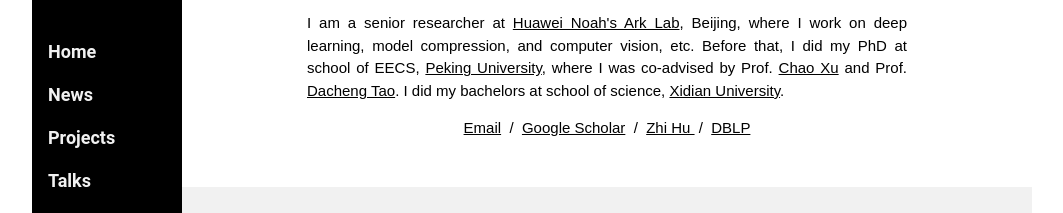
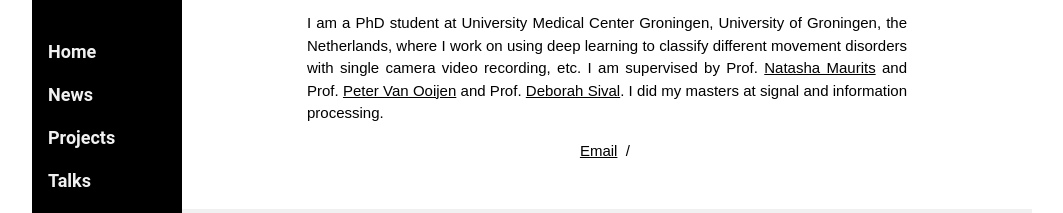
Before and after one commit to jiudaa/homepage, a plain HTML site: page index.html in a window 1280 px wide. Shown: the part 122-335 px from the top of the page, without its empty margins (108-1171 px from the left). Drawn offline with Linux system fonts and the light colour scheme; a script that the page names is missing.

Commit message:
Update index.html

```diff
--- a/index.html
+++ b/index.html
@@ -88,13 +88,10 @@
       <img style="width: 80%;max-width: 320px" alt="profile photo" src="images/Yunhe_new.jpg">
       <h1>Yunhe Wang</h1>
         <p class="w3-justify" style="width:100%;border:0px;border-spacing:0px;border-collapse:separate;margin-right:auto;margin-left:auto;max-width:600px">
-          I am a senior researcher at <a href="https://www.noahlab.com.hk/">Huawei Noah's Ark Lab</a>, Beijing, where I work on deep learning, model compression, and computer vision, etc. Before that, I did my PhD at school of EECS, <a href="https://www.pku.edu.cn/">Peking University</a>, where I was co-advised by Prof. <a href="https://dblp.org/pers/hd/x/Xu_0006:Chao">Chao Xu</a></a> and Prof. <a href="https://scholar.google.com.sg/citations?user=RwlJNLcAAAAJ">Dacheng Tao</a></a>. I did my bachelors at school of science, <a href="https://en.xidian.edu.cn/">Xidian University</a>.
+          I am a PhD student at University Medical Center Groningen, University of Groningen, the Netherlands, where I work on using deep learning to classify different movement disorders with single camera video recording, etc. I am supervised by Prof. <a href="https://scholar.google.nl/citations?user=nGN8V0UAAAAJ">Natasha Maurits</a></a> and Prof. <a href="https://www.researchgate.net/profile/Peter-Van-Ooijen">Peter Van Ooijen</a></a> and Prof. <a href="https://scholar.google.com/citations?user=2G7guKYAAAAJ&hl">Deborah Sival</a></a>. I did my masters at signal and information processing.
         </p>
         <p class="w3-center">
-          <a href="mailto:yunhe.wang@huawei.com">Email</a> &nbsp/&nbsp
-          <a href="https://scholar.google.com/citations?user=isizOkYAAAAJ">Google Scholar</a> &nbsp/&nbsp
-          <a href="https://www.zhihu.com/people/YunheWang"> Zhi Hu </a> &nbsp/&nbsp
-          <a href="https://dblp.org/pid/63/8217-1.html"> DBLP </a>
+          <a href="mailto:w.tang@umcg.nl">Email</a> &nbsp/&nbsp
         </p>
         </tbody></table>
   </div>
```
